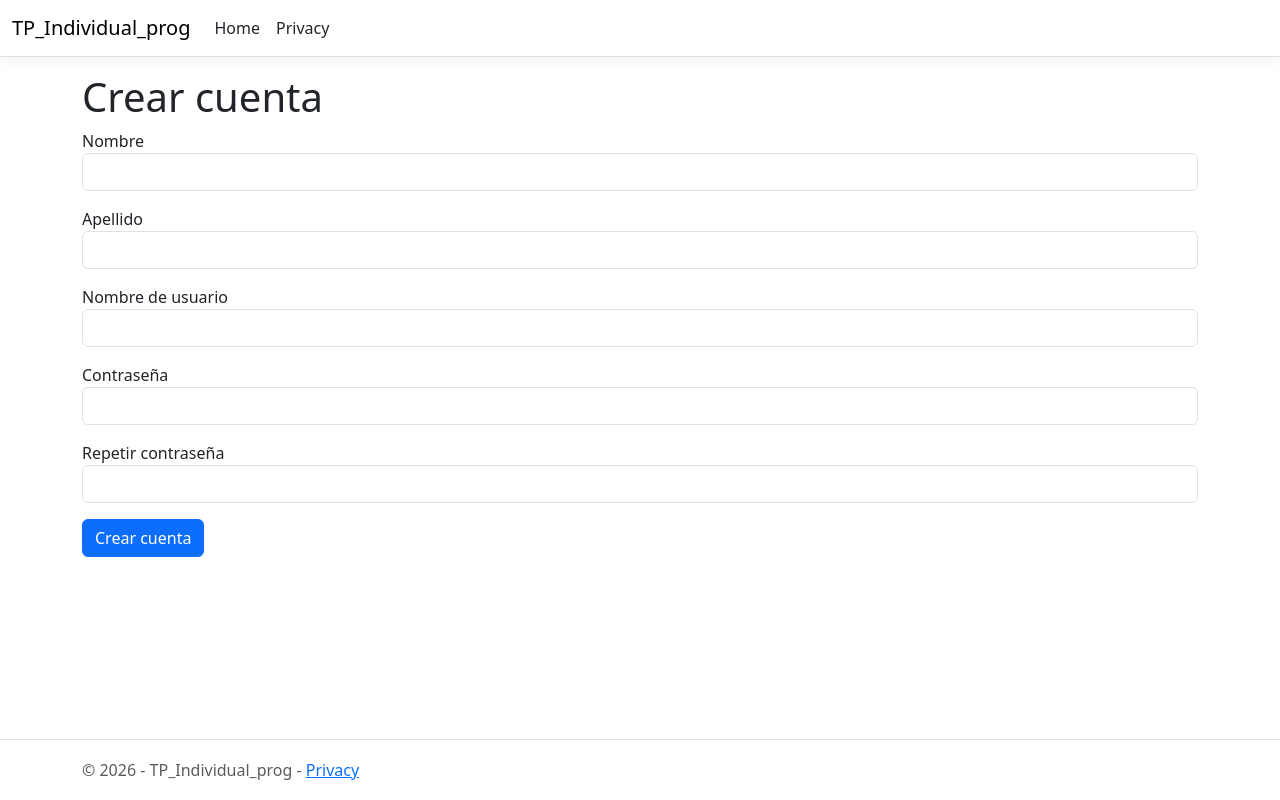
After one commit to 49961065-png/TP-Final-Individual, an ASP.NET Core app: template Views/Cuenta/Registro.cshtml in a window 1280 px wide. The commit adds this page. Run offline with ASP.NET Core 8, Linux system fonts and the light colour scheme; the template is opened without the code that fills it, so the values that code supplies are empty; style sheets or scripts are compiled from the project's sources.

Commit message:
Registro y validaciones

```diff
--- a/Models/Bloque.cs
+++ b/Models/Bloque.cs
@@ -1,4 +1,4 @@
-namespace LaboratorioKits.Models;
+namespace TP_Individual_prog.Models;
 
 public class Bloque
 {
--- a/Models/Kit.cs
+++ b/Models/Kit.cs
@@ -1,4 +1,4 @@
-namespace LaboratorioKits.Models;
+namespace TP_Individual_prog.Models;
 
 public class Kit
 {
--- a/Models/Usuario.cs
+++ b/Models/Usuario.cs
@@ -1,4 +1,4 @@
-namespace LaboratorioKits.Models;
+namespace TP_Individual_prog.Models;
 
 public class Usuario
 {
--- /dev/null
+++ b/Views/Cuenta/Registro.cshtml
@@ -0,0 +1,39 @@
+@{
+    ViewData["Title"] = "Registro";
+}
+
+<h1>Crear cuenta</h1>
+
+@if (ViewBag.Error != null)
+{
+    <p class="text-danger">@ViewBag.Error</p>
+}
+
+@if (ViewBag.Exito != null)
+{
+    <p class="text-success">@ViewBag.Exito</p>
+}
+
+<form action='@Url.Action("Registro", "Cuenta")' method="POST" id="formRegistro">
+    <div class="mb-3">
+        <label for="Nombre">Nombre</label>
+        <input type="text" name="Nombre" id="Nombre" class="form-control" maxlength="50" value="@ViewBag.Nombre">
+    </div>
+    <div class="mb-3">
+        <label for="Apellido">Apellido</label>
+        <input type="text" name="Apellido" id="Apellido" class="form-control" maxlength="50" value="@ViewBag.Apellido">
+    </div>
+    <div class="mb-3">
+        <label for="NombreUsuario">Nombre de usuario</label>
+        <input type="text" name="NombreUsuario" id="NombreUsuario" class="form-control" maxlength="50" value="@ViewBag.NombreUsuario">
+    </div>
+    <div class="mb-3">
+        <label for="Contrasena">Contraseña</label>
+        <input type="password" name="Contrasena" id="Contrasena" class="form-control" maxlength="50">
+    </div>
+    <div class="mb-3">
+        <label for="repetirContrasena">Repetir contraseña</label>
+        <input type="password" name="repetirContrasena" id="repetirContrasena" class="form-control" maxlength="50">
+    </div>
+    <input type="submit" value="Crear cuenta" class="btn btn-primary">
+</form>
--- a/Views/Home/Privacy.cshtml
+++ b/Views/Home/Privacy.cshtml
@@ -4,5 +4,3 @@
 <h1>@ViewData["Title"]</h1>
 
 <p>Use this page to detail your site's privacy policy.</p>
-
-<p>@ViewBag.Prueba</p>
```
Also changed, not shown: Controllers/CuentaController.cs (added, +63 -0 lines), Controllers/HomeController.cs (+9 -10 lines), Models/BD.cs (+3 -4 lines).
